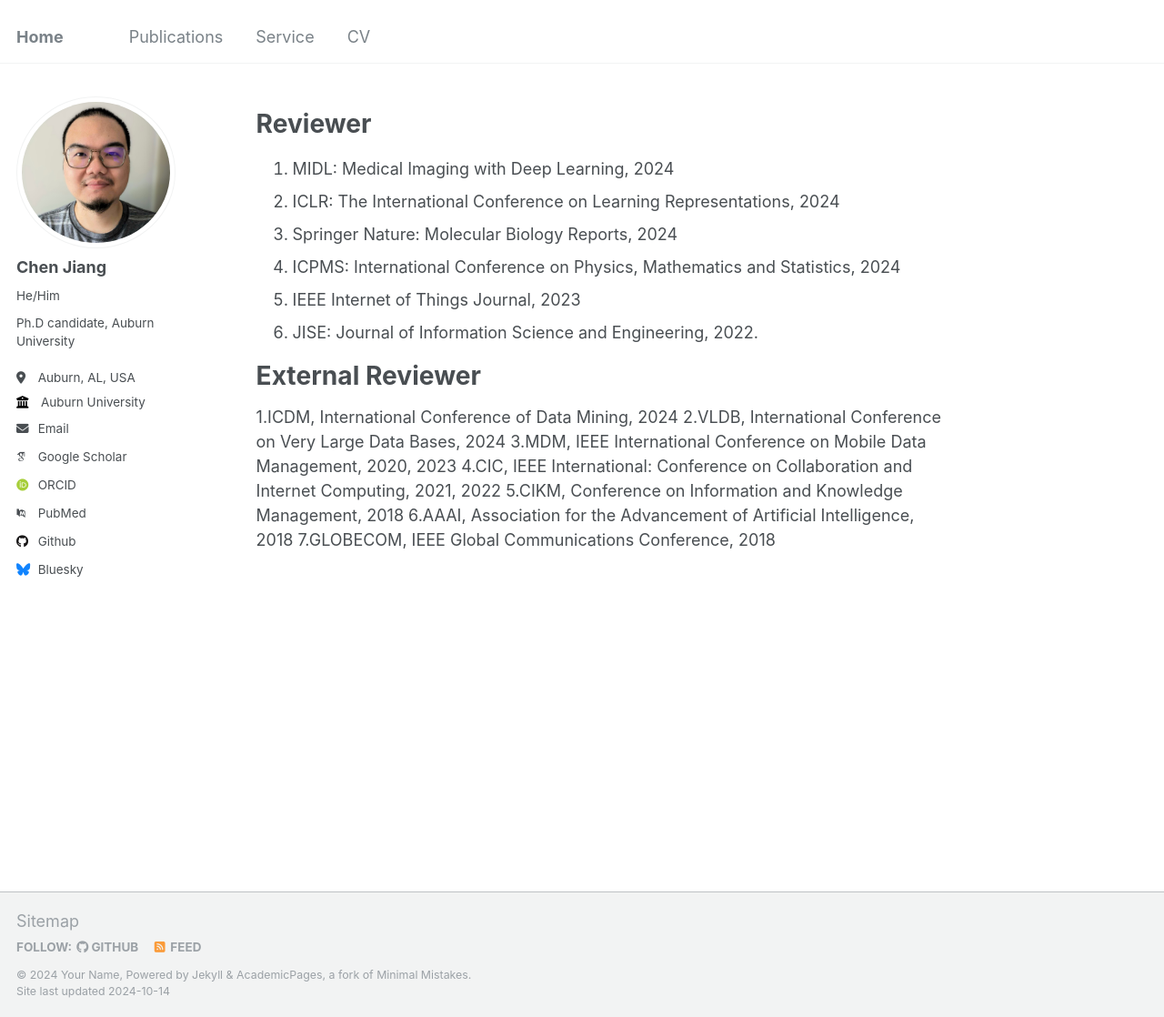
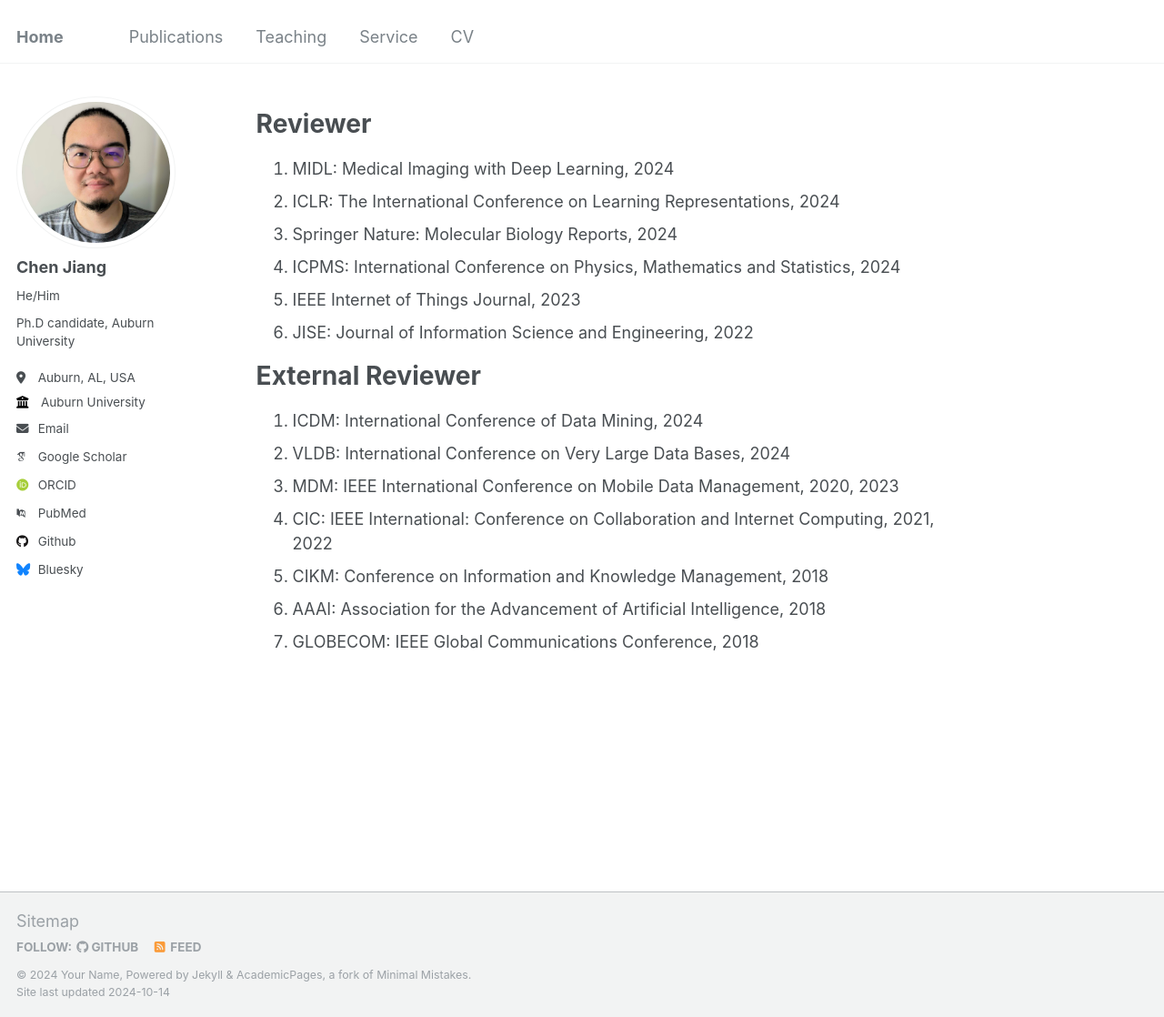
Before and after one commit to jiang28/jiangchen, a Jekyll site: the page built from _pages/service.md, in a window 1280 px wide and 1118 px high. Shown: the whole window at 91% size. Built offline with Jekyll 4.4.1, drawn with Linux system fonts in a browser that asks for light colours; some web fonts are replaced.

Commit message:
added back teaching

```diff
--- a/_data/navigation.yml
+++ b/_data/navigation.yml
@@ -8,6 +8,9 @@ main:
   - title: "Publications"
     url: /publications/
 
+  - title: "Teaching"
+    url: /teaching/
+
   - title: "Service"
     url: /service/
 
--- a/_pages/service.md
+++ b/_pages/service.md
@@ -12,14 +12,14 @@ Reviewer
 3. Springer Nature: Molecular Biology Reports, 2024
 4. ICPMS: International Conference on Physics, Mathematics and Statistics, 2024
 5. IEEE Internet of Things Journal, 2023
-6. JISE: Journal of Information Science and Engineering, 2022.
+6. JISE: Journal of Information Science and Engineering, 2022
 
 External Reviewer
 ======
-1.ICDM, International Conference of Data Mining, 2024
-2.VLDB, International Conference on Very Large Data Bases, 2024
-3.MDM, IEEE International Conference on Mobile Data Management, 2020, 2023
-4.CIC, IEEE International: Conference on Collaboration and Internet Computing, 2021, 2022
-5.CIKM, Conference on Information and Knowledge Management, 2018
-6.AAAI, Association for the Advancement of Artificial Intelligence, 2018
-7.GLOBECOM, IEEE Global Communications Conference, 2018
+1. ICDM: International Conference of Data Mining, 2024
+2. VLDB: International Conference on Very Large Data Bases, 2024
+3. MDM: IEEE International Conference on Mobile Data Management, 2020, 2023
+4. CIC: IEEE International: Conference on Collaboration and Internet Computing, 2021, 2022
+5. CIKM: Conference on Information and Knowledge Management, 2018
+6. AAAI: Association for the Advancement of Artificial Intelligence, 2018
+7. GLOBECOM: IEEE Global Communications Conference, 2018
```
